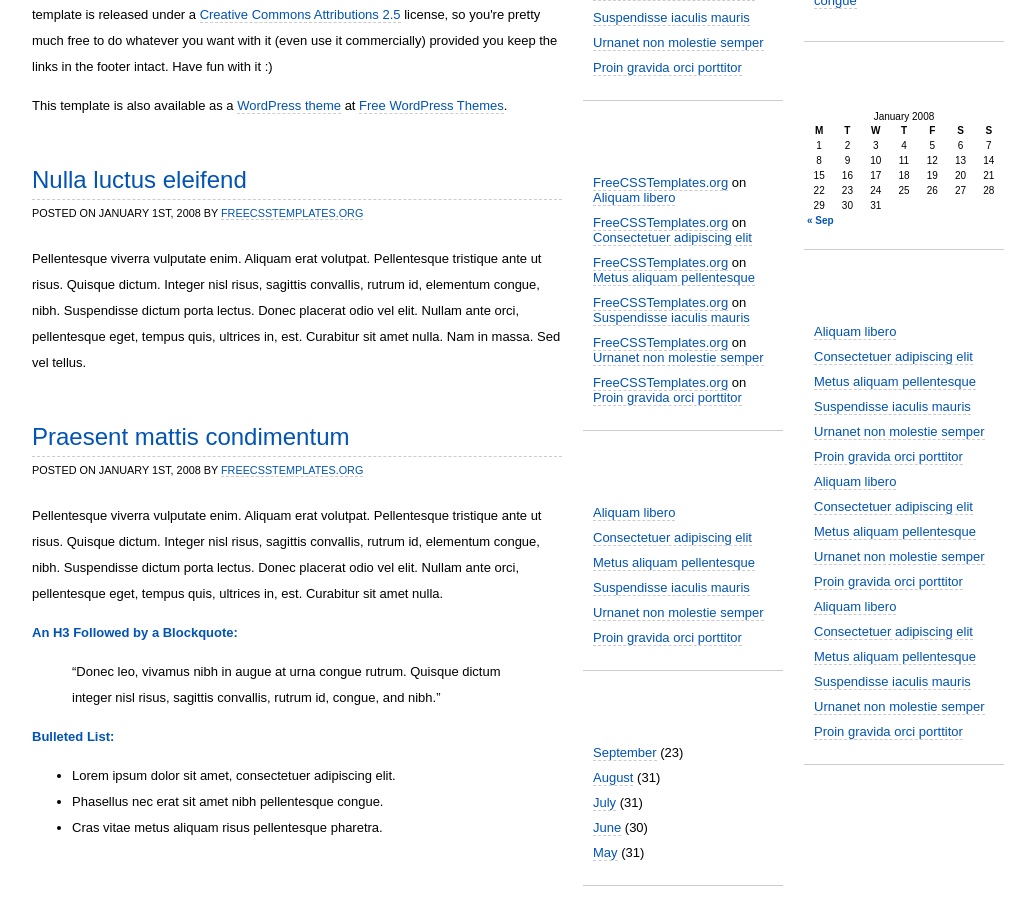
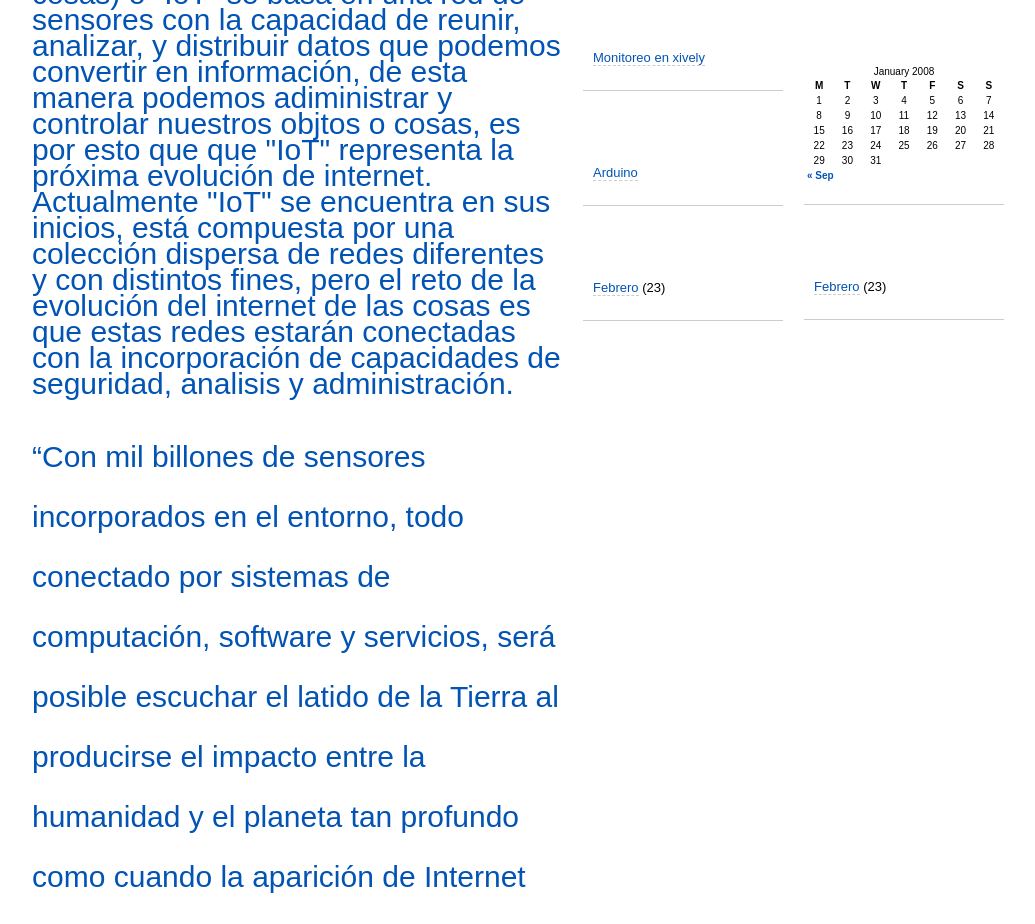
Before and after one commit to jdarduino/jdarduino.github.io, a plain HTML site: page index.html in a window 1280 px wide. Shown: the part 599-1523 px from the top of the page, without its empty margins (122-1157 px from the left). Drawn offline with Linux system fonts and the light colour scheme.

Commit message:
mi primera pagina web

```diff
--- a/index.html
+++ b/index.html
@@ -4,7 +4,7 @@ Design by Free CSS Templates
 http://www.freecsstemplates.org
 Released for free under a Creative Commons Attribution 2.5 License
 
-Name       : Golden Gate
+Name       : Sensors Network
 Description: A three-column, fixed-width blog design.
 Version    : 1.0
 Released   : 20080905
@@ -13,28 +13,28 @@ Released   : 20080905
 <html xmlns="http://www.w3.org/1999/xhtml">
 <head>
 <meta http-equiv="content-type" content="text/html; charset=utf-8" />
-<title>Goldengate by FCT</title>
+<title>Internet of Things by FCT</title>
 <meta name="keywords" content="" />
-<meta name="Golden Gate  " content="" />
+<meta name="Internet of Things  " content="" />
 <link href="default.css" rel="stylesheet" type="text/css" media="screen" />
 </head>
 <body>
 <!-- start header -->
 <div id="logo">
-	<h1><a href="#">Golden Gate  </a></h1>
+	<h1><a href="#">Internet of Things  </a></h1>
 	<p>Designed By Free CSS Templates</p>
 </div>
 <div id="menu">
 	<ul id="main">
-		<li class="current_page_item"><a href="#">Homepage</a></li>
-		<li><a href="#">Products</a></li>
-		<li><a href="#">Services</a></li>
-		<li><a href="#">About Us</a></li>
-		<li><a href="#">Contact Us</a></li>
+		<li class="current_page_item"><a href="#">Inicio</a></li>
+		<li><a href="#">Proyecto</a></li>
+		<li><a href="#">Energy</a></li>
+		<li><a href="#">Monitoring</a></li>
+		<li><a href="#">Twitter</a></li>
 	</ul>
 	<ul id="feed">
-		<li><a href="#">Entries RSS</a></li>
-		<li><a href="#">Comments RSS</a></li>
+		<li><a href="#">Bibliografía</a></li>
+		<li><a href="#">Anexos</a></li>
 	</ul>
 </div>
 <!-- end header -->
@@ -46,83 +46,55 @@ Released   : 20080905
 	<!-- start content -->
 	<div id="content">
 		<div class="post">
-			<h1 class="title"><a href="#">Welcome to Our Website!</a></h1>
-			<p class="byline"><small>Posted on January 1st, 2008 by <a href="http://www.freecsstemplates.org/" rel="nofollow">FreeCSSTemplates.org</a></small></p>
+			<h1 class="title"><a>"Sistema de Monitoreo de Sensores"</a>
+			<p class="byline"><small>Publicado Febrero del 2014 </a></small></p>
 			<div class="entry">
-				<p><strong>Golden Gate  </strong> is a free, fully standards-compliant CSS template designed by <a href="http://www.freecsstemplates.org/" rel="nofollow">FreeCSSTemplates.org</a>. The photo used in this template is from <a href="http://www.pdphoto.org">PDPhoto.org</a>. This free template is released under a <a href="http://creativecommons.org/licenses/by/2.5/">Creative Commons Attributions 2.5</a> license, so you're pretty much free to do whatever you want with it  (even use it commercially) provided you keep the links in the footer intact. Have fun with it :)</p>
-				<p>This template is also available as a <a href="http://www.freewpthemes.net/preview/goldengate">WordPress theme</a> at <a href="http://www.freewpthemes.net/">Free WordPress Themes</a>.</p>
-			</div>
+				<p><strong>Internet of Things</strong>(Interne de las cosas) o "IoT" se basa en una red de sensores con la capacidad de reunir, analizar, y distribuir datos que podemos convertir en información, de esta manera podemos adiministrar y controlar nuestros objtos o cosas, es por esto que que "IoT" representa la próxima evolución de internet. Actualmente "IoT" se encuentra en sus inicios, está compuesta por una colección dispersa de redes diferentes y con distintos fines, pero el reto de la evolución del internet de las cosas es que estas redes estarán conectadas  con la incorporación de capacidades de seguridad, analisis y administración.</p>
+
+
 		</div>
 		<div class="post">
-			<h2 class="title"><a href="#">Nulla luctus eleifend</a></h2>
-			<p class="byline"><small>Posted on January 1st, 2008 by <a href="http://www.freecsstemplates.org/" rel="nofollow">FreeCSSTemplates.org</a></small></p>
-			<div class="entry">
-				<p>Pellentesque viverra vulputate enim. Aliquam erat volutpat. Pellentesque tristique ante ut risus. Quisque dictum. Integer nisl risus, sagittis convallis, rutrum id, elementum congue, nibh. Suspendisse dictum porta lectus. Donec placerat odio vel elit. Nullam ante orci, pellentesque eget, tempus quis, ultrices in, est. Curabitur sit amet nulla. Nam in massa. Sed vel tellus. </p>
-			</div>
-		</div>
-		<div class="post">
-			<h2 class="title"><a href="#">Praesent mattis condimentum</a></h2>
-			<p class="byline"><small>Posted on January 1st, 2008 by <a href="http://www.freecsstemplates.org/" rel="nofollow">FreeCSSTemplates.org</a></small></p>
-			<div class="entry">
-				<p>Pellentesque viverra vulputate enim. Aliquam erat volutpat. Pellentesque tristique ante ut risus. Quisque dictum. Integer nisl risus, sagittis convallis, rutrum id, elementum congue, nibh. Suspendisse dictum porta lectus. Donec placerat odio vel elit. Nullam ante orci, pellentesque eget, tempus quis, ultrices in, est. Curabitur sit amet nulla. </p>
-				<h3>An H3 Followed by a Blockquote:</h3>
-				<blockquote>
-					<p>&#8220;Donec leo, vivamus nibh in augue at urna congue rutrum. Quisque dictum integer nisl risus, sagittis convallis, rutrum id, congue, and nibh.&#8221;</p>
-				</blockquote>
-				<h3>Bulleted List:</h3>
-				<ul>
-					<li>Lorem ipsum dolor sit amet, consectetuer adipiscing elit.</li>
-					<li>Phasellus nec erat sit amet nibh pellentesque congue.</li>
-					<li>Cras vitae metus aliquam risus pellentesque pharetra.</li>
-				</ul>
-			</div>
-		</div>
-	</div>
+			<p> “Con mil billones de sensores incorporados en el entorno, todo conectado por sistemas de  computación, software y servicios, será posible escuchar el latido de la Tierra al producirse
+el impacto entre la humanidad y el planeta tan profundo como cuando la aparición de
+Internet revolucionó la comunicación”.</p>
+
+	                           </div>
+		                 </div>
+		                    <p> Peter Hartwell
+                                        Investigador Sénior, HP Labs </p>
+
+	                    </div>
+
 	<!-- end content -->
 	<!-- start sidebars -->
 	<div id="sidebar1" class="sidebar">
 		<ul>
 			<li>
-				<h2>Recent Posts</h2>
+				<h2>Último Post</h2>
 				<ul>
-					<li><a href="#">Aliquam libero</a></li>
-					<li><a href="#">Consectetuer adipiscing elit</a></li>
-					<li><a href="#">Metus aliquam pellentesque</a></li>
-					<li><a href="#">Suspendisse iaculis mauris</a></li>
-					<li><a href="#">Urnanet non molestie semper</a></li>
-					<li><a href="#">Proin gravida orci porttitor</a></li>
+					<li><a href="#">Energía Electrica</a></li>
+
 				</ul>
 			</li>
 			<li>
-				<h2>Recent Comments</h2>
+				<h2>Sistema en Xively</h2>
 				<ul>
-					<li><a href="http://www.freecsstemplates.org/" rel="nofollow">FreeCSSTemplates.org</a> on <a href="#">Aliquam libero</a></li>
-					<li><a href="http://www.freecsstemplates.org/" rel="nofollow">FreeCSSTemplates.org</a> on <a href="#">Consectetuer adipiscing elit</a></li>
-					<li><a href="http://www.freecsstemplates.org/" rel="nofollow">FreeCSSTemplates.org</a> on <a href="#">Metus aliquam pellentesque</a></li>
-					<li><a href="http://www.freecsstemplates.org/" rel="nofollow">FreeCSSTemplates.org</a> on <a href="#">Suspendisse iaculis mauris</a></li>
-					<li><a href="http://www.freecsstemplates.org/" rel="nofollow">FreeCSSTemplates.org</a> on <a href="#">Urnanet non molestie semper</a></li>
-					<li><a href="http://www.freecsstemplates.org/" rel="nofollow">FreeCSSTemplates.org</a> on <a href="#">Proin gravida orci porttitor</a></li>
+					<li><a href="https://xively.com/feeds/605268090"                       rel="nofollow">Monitoreo en xively</a>
+
+			       </ul>
+			 </li>
+			 <li>
+				<h2>Sistemas</h2>
+				<ul>
+					<li><a href="#">Arduino</a></li>
+
 				</ul>
 			</li>
 			<li>
-				<h2>Categories</h2>
+				<h2>Archivos</h2>
 				<ul>
-					<li><a href="#">Aliquam libero</a></li>
-					<li><a href="#">Consectetuer adipiscing elit</a></li>
-					<li><a href="#">Metus aliquam pellentesque</a></li>
-					<li><a href="#">Suspendisse iaculis mauris</a></li>
-					<li><a href="#">Urnanet non molestie semper</a></li>
-					<li><a href="#">Proin gravida orci porttitor</a></li>
-				</ul>
-			</li>
-			<li>
-				<h2>Archives</h2>
-				<ul>
-					<li><a href="#">September</a> (23)</li>
-					<li><a href="#">August</a> (31)</li>
-					<li><a href="#">July</a> (31)</li>
-					<li><a href="#">June</a> (30)</li>
-					<li><a href="#">May</a> (31)</li>
+					<li><a href="#">Febrero</a> (23)</li>
+
 				</ul>
 			</li>
 		</ul>
@@ -131,7 +103,7 @@ Released   : 20080905
 		<ul>
 			<li>
 				<h2>Tags</h2>
-				<p><a href="#">dolor</a> <a href="#">ipsum</a> <a href="#">lorem</a> <a href="#">sit amet</a> <a href="#">dolor</a> <a href="#">ipsum</a> <a href="#">lorem</a> <a href="#">sit amet, integer nisl risus, sagittis convallis, rutrum id, elementum congue</a></p></li>
+				<p><a href="#">Energía</a> <a href="#">Arduino</a> <a href="#">Sensores</a> <a href="#">Monitoreo</a> <a href="#">xiveli</a> <a href="#">Loja</a> <a href="#">Sistema</a>
 			<li>
 				<h2>Calendar</h2>
 				<div id="calendar_wrap">
@@ -205,29 +177,16 @@ Released   : 20080905
 				</div>
 			</li>
 			<li>
-				<h2>Categories</h2>
+
+			                <h2>Archivos</h2>
 				<ul>
-					<li><a href="#">Aliquam libero</a></li>
-					<li><a href="#">Consectetuer adipiscing elit</a></li>
-					<li><a href="#">Metus aliquam pellentesque</a></li>
-					<li><a href="#">Suspendisse iaculis mauris</a></li>
-					<li><a href="#">Urnanet non molestie semper</a></li>
-					<li><a href="#">Proin gravida orci porttitor</a></li>
-					<li><a href="#">Aliquam libero</a></li>
-					<li><a href="#">Consectetuer adipiscing elit</a></li>
-					<li><a href="#">Metus aliquam pellentesque</a></li>
-					<li><a href="#">Urnanet non molestie semper</a></li>
-					<li><a href="#">Proin gravida orci porttitor</a></li>
-					<li><a href="#">Aliquam libero</a></li>
-					<li><a href="#">Consectetuer adipiscing elit</a></li>
-					<li><a href="#">Metus aliquam pellentesque</a></li>
-					<li><a href="#">Suspendisse iaculis mauris</a></li>
-					<li><a href="#">Urnanet non molestie semper</a></li>
-					<li><a href="#">Proin gravida orci porttitor</a></li>
+					<li><a href="#">Febrero</a> (23)</li>
+
 				</ul>
 			</li>
 		</ul>
 	</div>
+
 	<!-- end sidebars -->
 	<div style="clear: both;">&nbsp;</div>
 </div>
```
